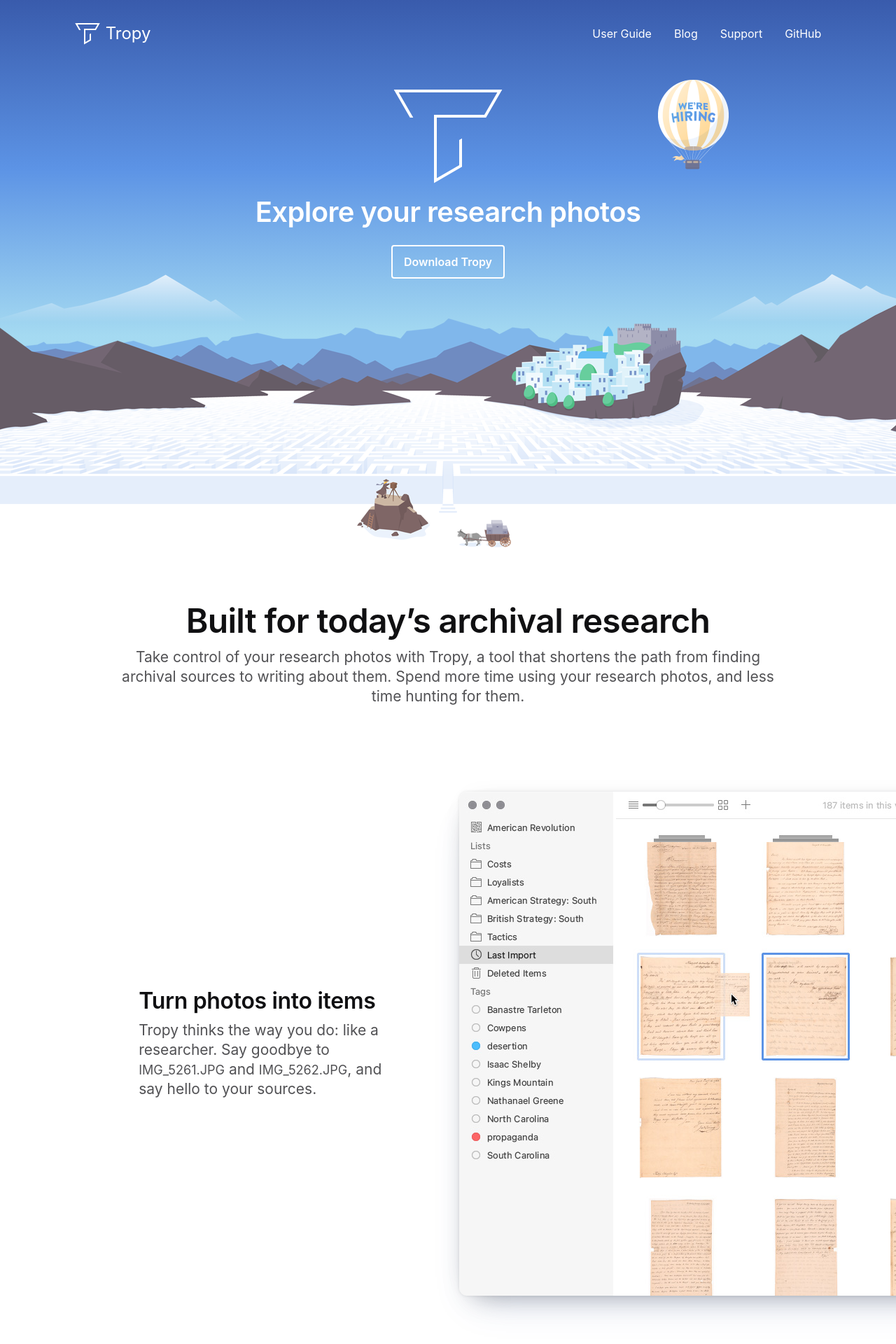
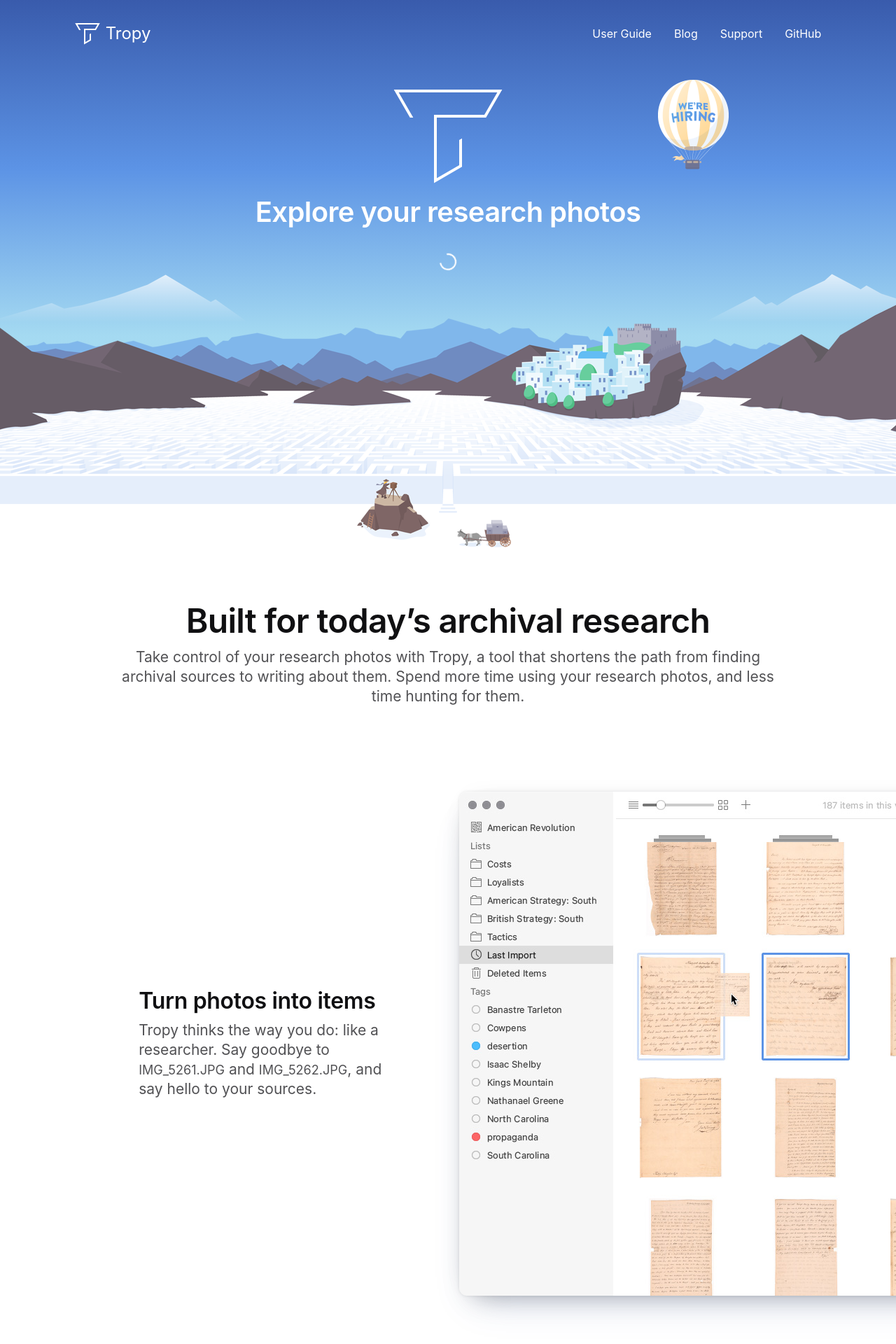
Before and after one commit to tropy/tropy.github.io, a Jekyll site: the page built from index.html, in a window 1280 px wide. Shown: the top 1920 px of the page at 70% size. Built offline with Jekyll 4.4.1, drawn with Linux system fonts in a browser that asks for light colours.

Commit message:
Try spinner.

```diff
--- a/assets/javascripts/elements/download.js
+++ b/assets/javascripts/elements/download.js
@@ -30,6 +30,9 @@
       return `
         ${this.downloadButton()}
         ${this.releaseNotesLink()}`
+
+    else
+      return `<div class="spinner"></div>`
   }
 
   downloadButton() {
--- a/assets/stylesheets/home/_hero.scss
+++ b/assets/stylesheets/home/_hero.scss
@@ -131,7 +131,13 @@
       min-height: 87px;
     }
 
-    @keyframes fallback {
+    @keyframes spinner {
+      100% {
+        transform: rotate(360deg);
+      }
+    }
+
+    @keyframes show-delayed {
       0% {
         visibility: hidden;
       }
@@ -141,8 +147,25 @@
       }
     }
 
+    .spinner {
+      display: none;
+
+      @include state("tpy-download:defined") {
+        display: block;
+        width: $space-lg;
+        height: $space-lg;
+        border-radius: 50%;
+        border: 2px solid $white;
+        border-right-color: transparent;
+        margin-top: $space-sm;
+        animation:
+          show-delayed 1s step-end forwards,
+          spinner 1s linear infinite 1s;
+      }
+    }
+
     .fallback {
-      animation: fallback 1s step-end forwards;
+      animation: show-delayed 3s step-end forwards;
 
       @include state("tpy-download:defined") {
         display: none;
```
